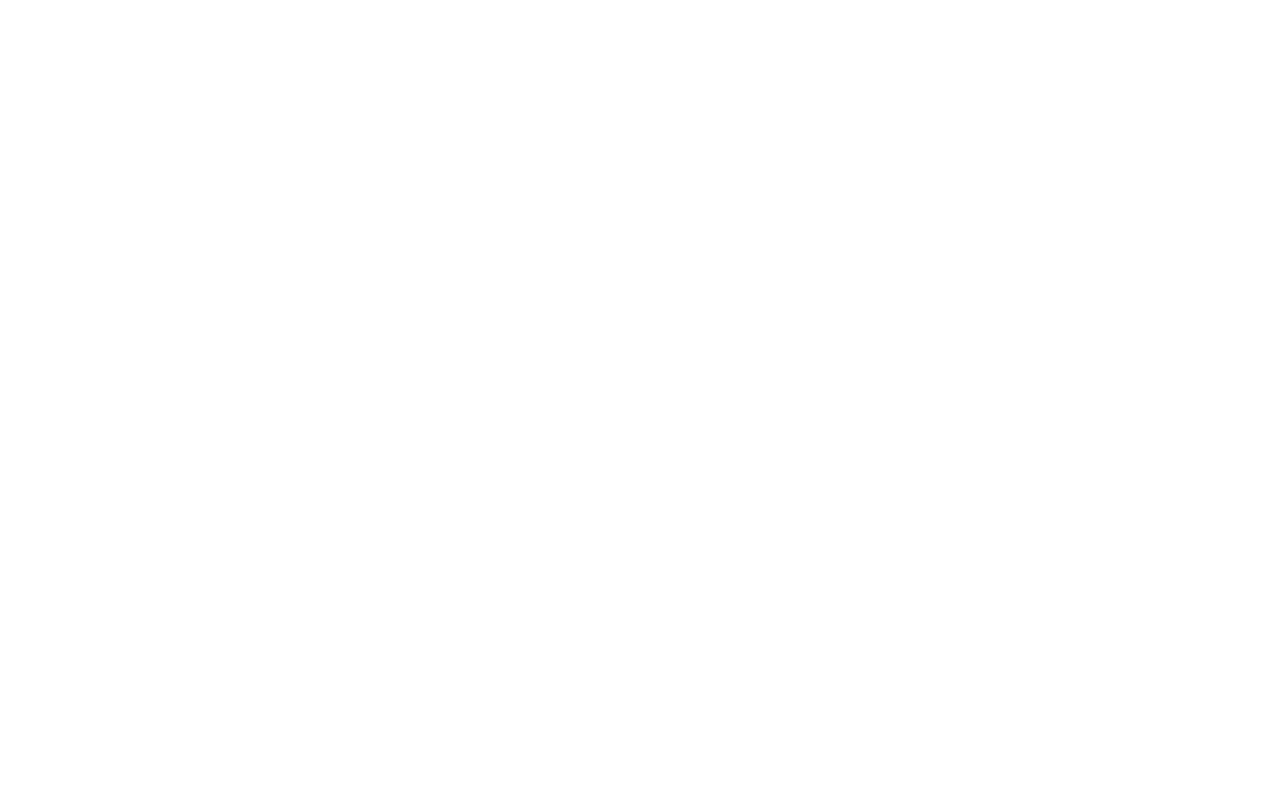
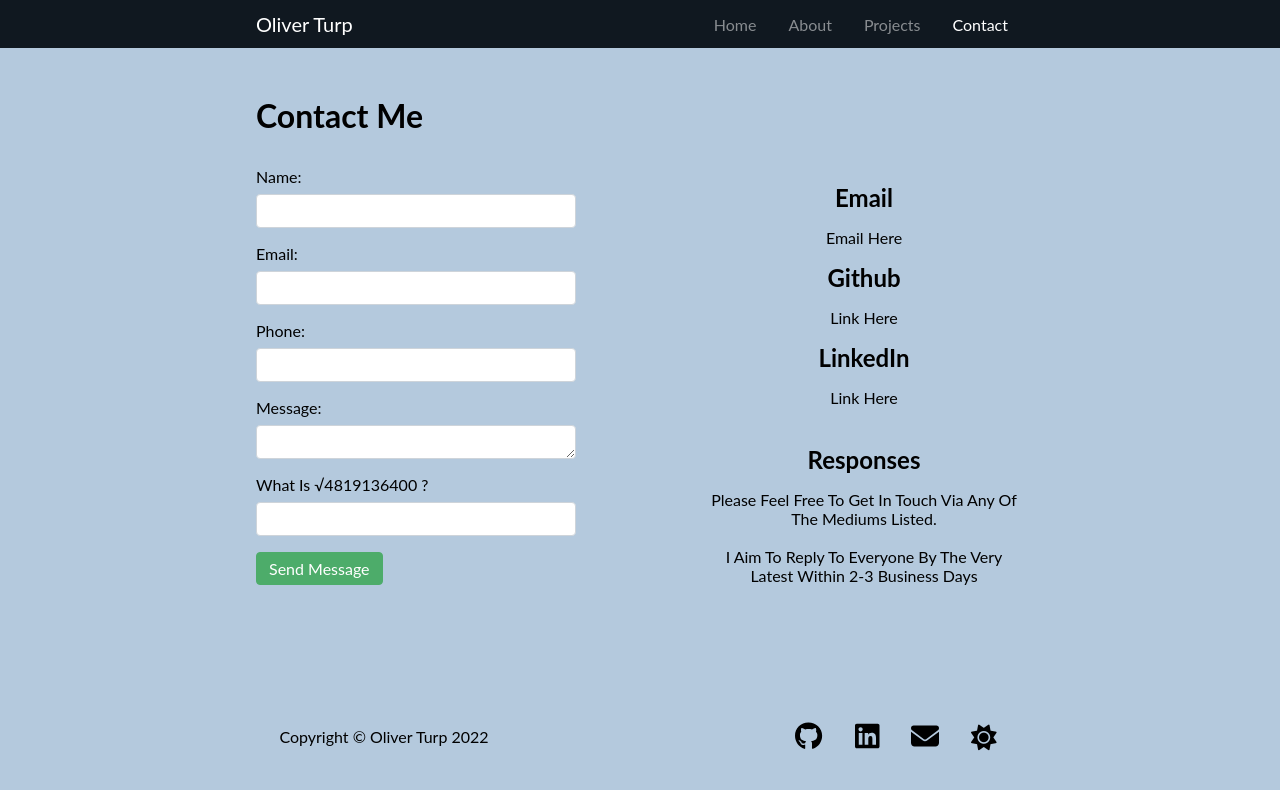
Before and after one commit to Oliver-Turp/Portfolio, a React (Create React App) app: page /contact in a window 1280 px wide. Before the commit this address had no page. Shown: the top 790 px of the page. Built offline with nearby package versions, Linux system fonts and the light colour scheme.

Commit message:
Home Contact Skeleton Done

```diff
--- a/src/App.js
+++ b/src/App.js
@@ -7,7 +7,12 @@
 } from "react-router-dom";
 import { useLayoutEffect } from "react";
 
-import { Home__Nav, Home__Index, Home__About } from "./Home/Home__Exports";
+import {
+  Home__Nav,
+  Home__Index,
+  Home__About,
+  Home__Contact,
+} from "./Home/Home__Exports";
 
 function App() {
   const Wrapper = ({ children }) => {
@@ -25,6 +30,7 @@
           <Route path="/" element={<Home__Nav />}>
             <Route index element={<Home__Index />} />
             <Route path="about" element={<Home__About />} />
+            <Route path="contact" element={<Home__Contact />} />
           </Route>
         </Routes>
       </Wrapper>
--- a/src/Home/Components/Nav.jsx
+++ b/src/Home/Components/Nav.jsx
@@ -42,7 +42,7 @@
                 Projects
               </NavLink>
               <NavLink
-                to="/"
+                to="contact"
                 className={({ isActive }) =>
                   isActive ? "homeLink active" : "homeLink inactive"
                 }
--- a/src/Home/Home__Exports.js
+++ b/src/Home/Home__Exports.js
@@ -1,5 +1,6 @@
 import Home__Nav from "./Components/Nav";
 import Home__Index from "./Pages/Home__Index";
 import Home__About from "./Pages/Home__About";
+import Home__Contact from "./Pages/Home__Contact";
 
-export { Home__Nav, Home__Index, Home__About };
+export { Home__Nav, Home__Index, Home__About, Home__Contact };
--- /dev/null
+++ b/src/Home/Pages/Home__Contact.js
@@ -0,0 +1,93 @@
+import "../Styles/home__contact.css";
+
+const Home__Contact = () => {
+  return (
+    <div className="home__contact-wrap">
+      <div className="home__contact-wrap_margin">
+        <h1>contact me</h1>
+        <div className="home__contact-wrap_content-wrap">
+          <div className="home__contact-wrap_content-wrap_left">
+            <form
+              action=""
+              method="POST"
+              className="home__contact-wrap_content-wrap_left_form"
+            >
+              <div className="home__contact_input-group">
+                <label>Name:</label>
+                <input
+                  type="text"
+                  name="name"
+                  className="home__contact_input-item"
+                  required
+                />
+              </div>
+              <div className="home__contact_input-group">
+                <label>Email:</label>
+                <input
+                  type="email"
+                  name="email"
+                  className="home__contact_input-item"
+                  required
+                />
+              </div>
+              <div className="home__contact_input-group">
+                <label>Phone:</label>
+                <input
+                  type="tel"
+                  name="phone"
+                  className="home__contact_input-item"
+                />
+              </div>
+              <div className="home__contact_input-group">
+                <label>Message:</label>
+                <textarea
+                  className="home__contact_text-area"
+                  name="message"
+                  required
+                />
+              </div>
+              <div className="home__contact_input-group">
+                <label>What Is &radic;4819136400 ?</label>
+                <input
+                  type="number"
+                  name="name"
+                  className="home__contact_input-item"
+                  pattern="(69420)$"
+                  required
+                />
+              </div>
+              <button
+                type="submit"
+                name="submit"
+                className="home__contact_input-btn"
+              >
+                send message
+              </button>
+            </form>
+          </div>
+          <div className="home__contact-wrap_content-wrap_right">
+            <div className="home__contact-wrap_content-wrap_right_links">
+              <h2>email</h2>
+              <a href="mailto:">email here</a>
+              <h2>github</h2>
+              <a href="">link here</a>
+              <h2>LinkedIn</h2>
+              <a href="">link here</a>
+            </div>
+            <div className="home__contact-wrap_content-wrap_right_text">
+              <h2>responses</h2>
+              <p>
+                please feel free to get in touch via any of the mediums listed.
+                <br />
+                <br />I aim to reply to everyone by the very latest within 2-3
+                business days
+              </p>
+            </div>
+          </div>
+        </div>
+      </div>
+    </div>
+  );
+};
+
+export default Home__Contact;
--- a/src/Home/Styles/home__about.css
+++ b/src/Home/Styles/home__about.css
@@ -38,6 +38,7 @@
 .home__about-wrap_content-buttons a {
   padding: 0.375rem 0.75rem;
   background-color: #4dac6a;
+  border: 1px solid #4dac6a;
   border-radius: 0.25rem;
   transition: background 0.4s ease-in-out;
 }
--- /dev/null
+++ b/src/Home/Styles/home__contact.css
@@ -0,0 +1,87 @@
+.home__contact-wrap {
+  display: flex;
+  flex-direction: column;
+  width: 100vw;
+  min-height: calc(100vh - 10.9rem);
+}
+
+.home__contact-wrap_margin {
+  width: 60vw;
+  margin: 0 auto;
+  padding-top: 3rem;
+  text-transform: capitalize;
+}
+
+.home__contact-wrap_margin h1 {
+  margin-bottom: 2rem;
+}
+
+.home__contact-wrap_content-wrap {
+  display: flex;
+  justify-content: space-between;
+  margin-bottom: 3rem;
+}
+
+.home__contact-wrap_content-wrap_left {
+  flex: 1;
+}
+
+.home__contact_input-group {
+  display: flex;
+  flex-direction: column;
+  margin-bottom: 1rem;
+}
+
+.home__contact_input-group label {
+  margin-bottom: 0.5rem;
+}
+
+.home__contact_input-group input {
+  padding: 0.375rem 0.75rem;
+  height: calc(1.5em + 0.75rem + 2px);
+  border-radius: 0.25rem;
+  border: 1px solid #ced4da;
+}
+
+.home__contact_input-group textarea {
+  resize: vertical;
+  overflow: auto;
+  padding: 0.375rem 0.75rem;
+  height: calc(1.5em + 0.75rem + 2px);
+  border-radius: 0.25rem;
+  border: 1px solid #ced4da;
+}
+
+.home__contact_input-btn {
+  cursor: pointer;
+  color: #fff;
+  background-color: #4dac6a;
+  border: 1px solid #4dac6a;
+  border-radius: 0.25rem;
+  padding: 0.375rem 0.75rem;
+  text-transform: capitalize;
+  transition: background 0.4s ease-in-out;
+  font-size: 1rem;
+}
+
+.home__contact-wrap_content-wrap_right {
+  margin-left: 8rem;
+  flex: 1;
+  display: flex;
+  flex-direction: column;
+  align-items: center;
+  justify-content: space-between;
+  text-align: center;
+}
+
+.home__contact-wrap_content-wrap_right_links {
+  width: 100%;
+}
+
+.home__contact-wrap_content-wrap_right_links h2 {
+  margin: 1rem 0;
+}
+
+.home__contact-wrap_content-wrap_right_text h2 {
+  margin-bottom: 1rem;
+}
--- a/src/Home/Styles/home__nav.css
+++ b/src/Home/Styles/home__nav.css
@@ -27,7 +27,8 @@
   /* background-image: url("../Assets/Images/CircuitBoardRed.jpg"); */
 }
 
-body.Light .home__about-wrap_content-buttons a:hover {
+body.Light .home__about-wrap_content-buttons a:hover,
+body.Light .home__contact_input-btn:hover {
   background-color: #101820;
   color: white;
 }
@@ -55,7 +56,8 @@
   /* background-image: url("../Assets/Images/CircuitBoard.jpg"); */
 }
 
-body.Dark .home__about-wrap_content-buttons a:hover {
+body.Dark .home__about-wrap_content-buttons a:hover,
+body.Dark .home__contact_input-btn:hover {
   background-color: #101820;
 }
 
--- a/src/index.css
+++ b/src/index.css
@@ -10,4 +10,5 @@
 
 body {
   overflow-x: hidden;
+  min-height: 100vh;
 }
```
Also changed, not shown: 1 other file (tests, documents, lock files or other folders).
